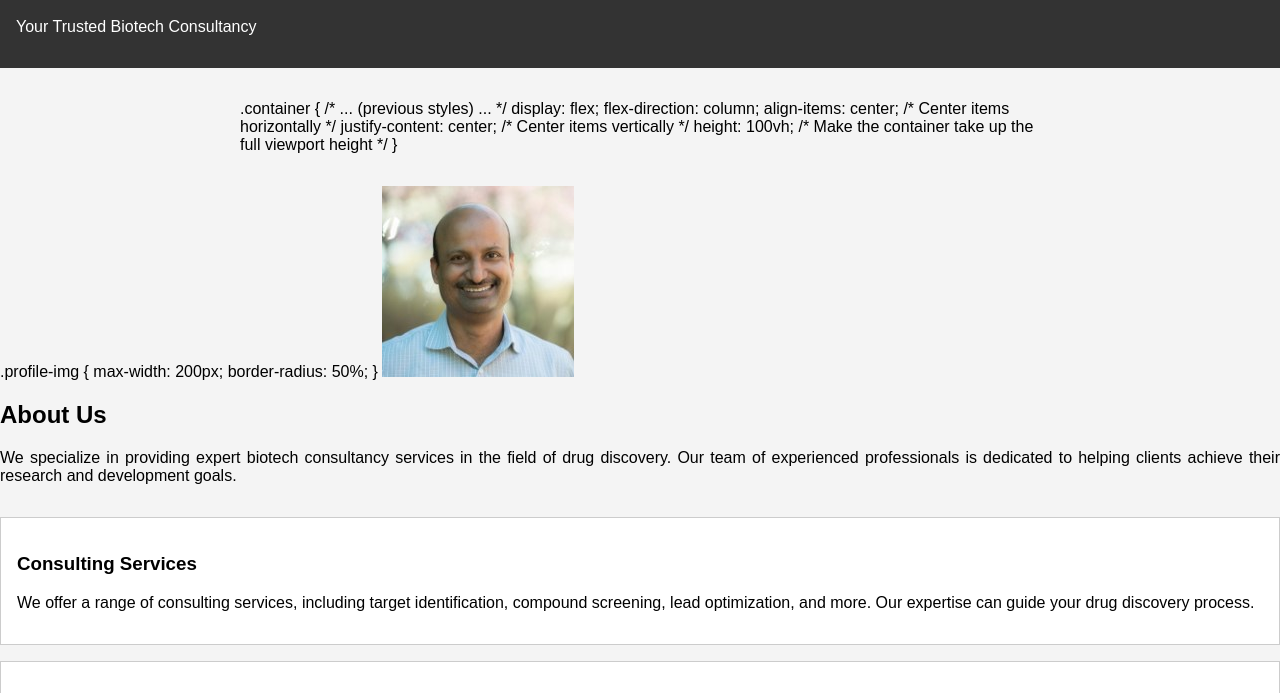
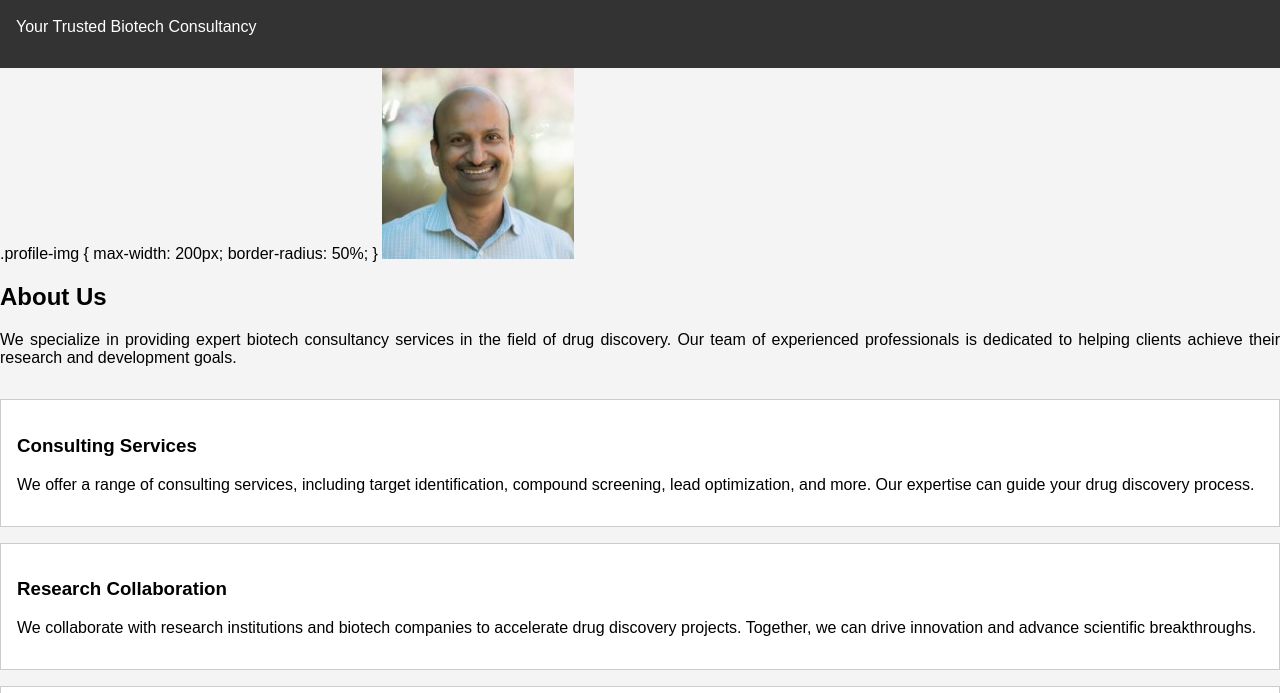
Before and after one commit to giyer2002/DDP_Test, a plain HTML site: page index.html in a window 1280 px wide. Shown: the part 72-765 px from the top of the page. Drawn offline with Linux system fonts and the light colour scheme.

Commit message:
Update index.html

```diff
--- a/index.html
+++ b/index.html
@@ -51,16 +51,7 @@
     <h1>Drug Discovery Partners</h1>
     <p>Your Trusted Biotech Consultancy</p>
   </header>
-  <div class="container">
-        .container {
-      /* ... (previous styles) ... */
-      display: flex;
-      flex-direction: column;
-      align-items: center; /* Center items horizontally */
-      justify-content: center; /* Center items vertically */
-      height: 100vh; /* Make the container take up the full viewport height */
-    }
-  </div>
+
 
     .profile-img {
       max-width: 200px;
```
